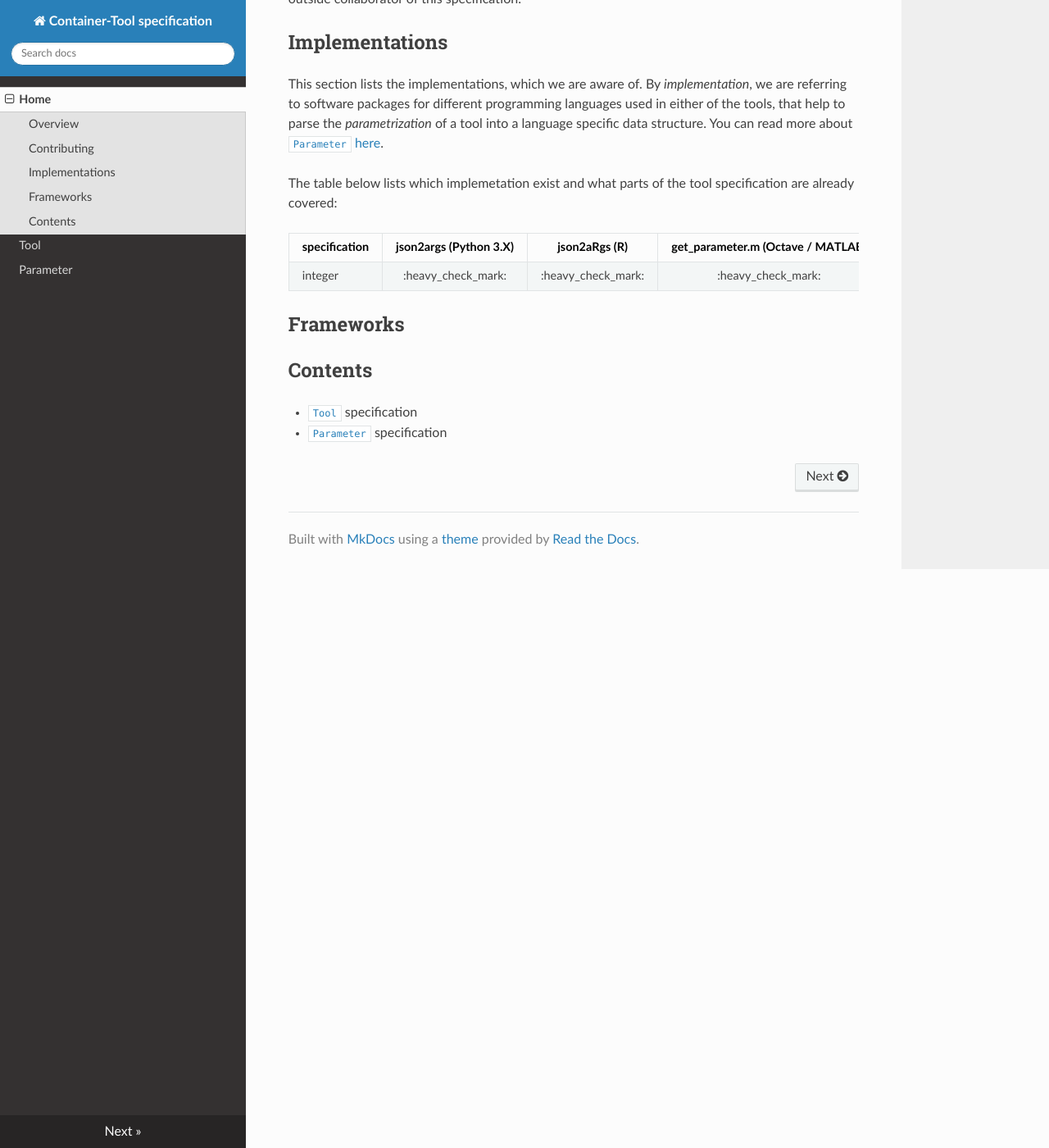
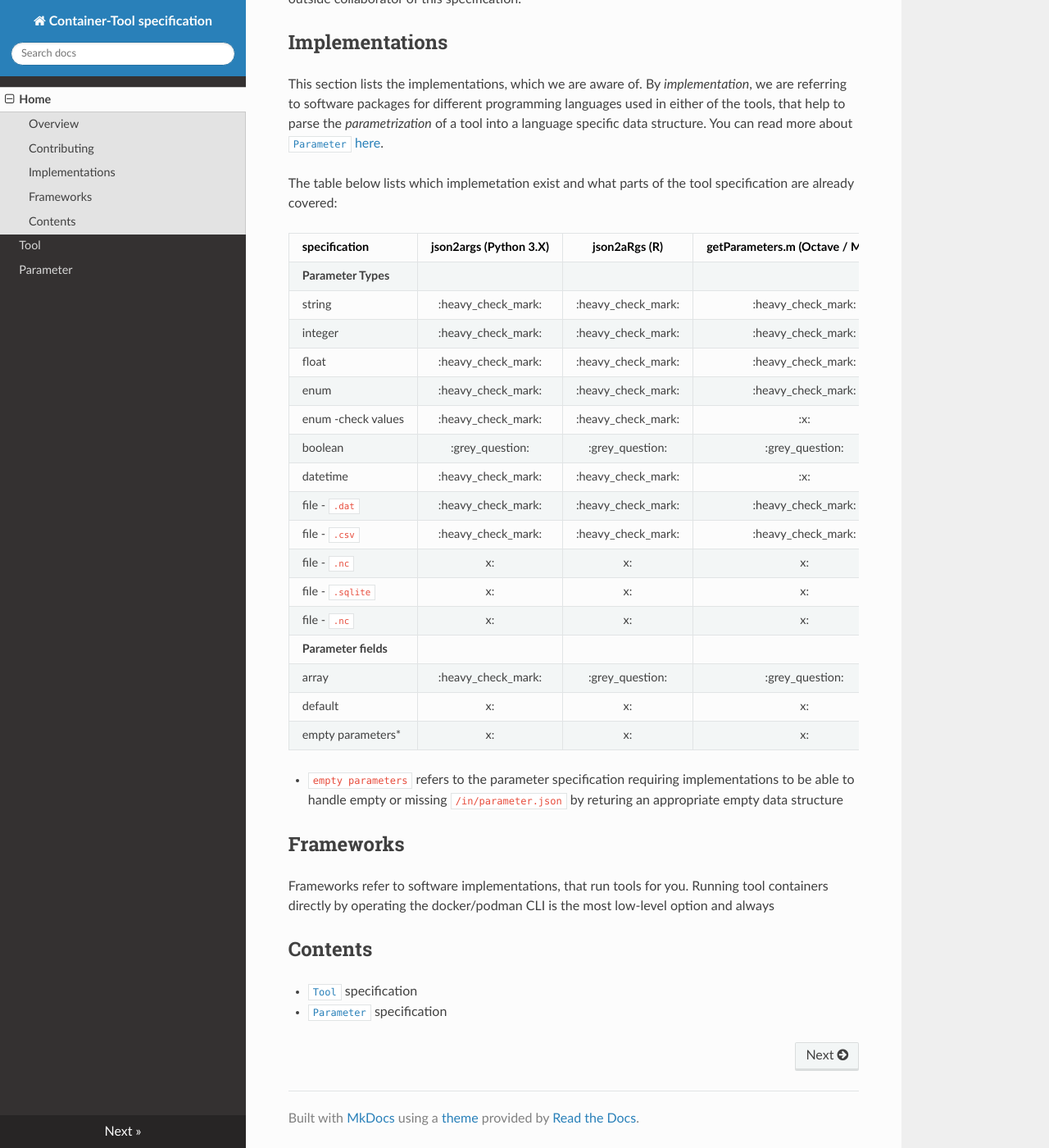
Before and after one commit to VForWaTer/tool-specs, an MkDocs documentation site: the page built from docs/README.md, in a window 1280 px wide and 1400 px high, scrolled down 817 px. Shown: the whole window at 82% size. Built offline with MkDocs 1.6.1, drawn with Linux system fonts in a browser that asks for light colours; nearby versions of some CDN libraries.

Commit message:
some extensions to implementation

```diff
--- a/docs/README.md
+++ b/docs/README.md
@@ -47,11 +47,33 @@ tool specification are already covered:
 
 
 
-|  specification  |  json2args (Python 3.X)  | json2aRgs (R)      |  get_parameter.m (Octave / MATLAB)  |  js2args (Node.js). |
-|:----------------|:------------------------:|:------------------:|:-----------------------------------:|:-------------------:|
-| integer         | :heavy_check_mark:       | :heavy_check_mark: | :heavy_check_mark:                  | :heavy_check_mark:  |
+|  specification     |  json2args (Python 3.X)  | json2aRgs (R)      |  getParameters.m (Octave / MATLAB)  |  js2args (Node.js). |
+|:-------------------|:------------------------:|:------------------:|:-----------------------------------:|:-------------------:|
+|    **Parameter Types**                                                                                                        ||
+| string             | :heavy_check_mark:       | :heavy_check_mark: | :heavy_check_mark:                  | :heavy_check_mark:  |
+| integer            | :heavy_check_mark:       | :heavy_check_mark: | :heavy_check_mark:                  | :heavy_check_mark:  |
+| float              | :heavy_check_mark:       | :heavy_check_mark: | :heavy_check_mark:                  | :heavy_check_mark:  |
+| enum               | :heavy_check_mark:       | :heavy_check_mark: | :heavy_check_mark:                  | :heavy_check_mark:  |
+| enum -check values | :heavy_check_mark:       | :heavy_check_mark: | :x:                                 | :x:                 |
+| boolean            | :grey_question:          | :grey_question:    | :grey_question:                     | :grey_question:     |
+| datetime           | :heavy_check_mark:       | :heavy_check_mark: | :x:                                 | :heavy_check_mark:  |
+| file - `.dat`      | :heavy_check_mark:       | :heavy_check_mark: | :heavy_check_mark:                  | :heavy_check_mark:  |
+| file - `.csv`      | :heavy_check_mark:       | :heavy_check_mark: | :heavy_check_mark:                  | :heavy_check_mark:  |
+| file - `.nc`       | x:                       | x:                 | x:                                  | x:                  |
+| file - `.sqlite`   | x:                       | x:                 | x:                                  | x:                  |
+| file - `.nc`       | x:                       | x:                 | x:                                  | x:                  |
+|    **Parameter fields**                                                                                                       ||
+| array              | :heavy_check_mark:       | :grey_question:    | :grey_question:                     | :grey_question:     |
+| default            | x:                       | x:                 | x:                                  | x:                  |
+| empty parameters*  | x:                       | x:                 | x:                                  | x:                  |
+
+
+* `empty parameters` refers to the parameter specification requiring implementations to be able to handle empty or missing `/in/parameter.json` by returing an appropriate empty data structure
 
 ## Frameworks
+
+Frameworks refer to software implementations, that run tools for you. Running tool containers
+directly by operating the docker/podman CLI is the most low-level option and always
 
 ## Contents
 
```
